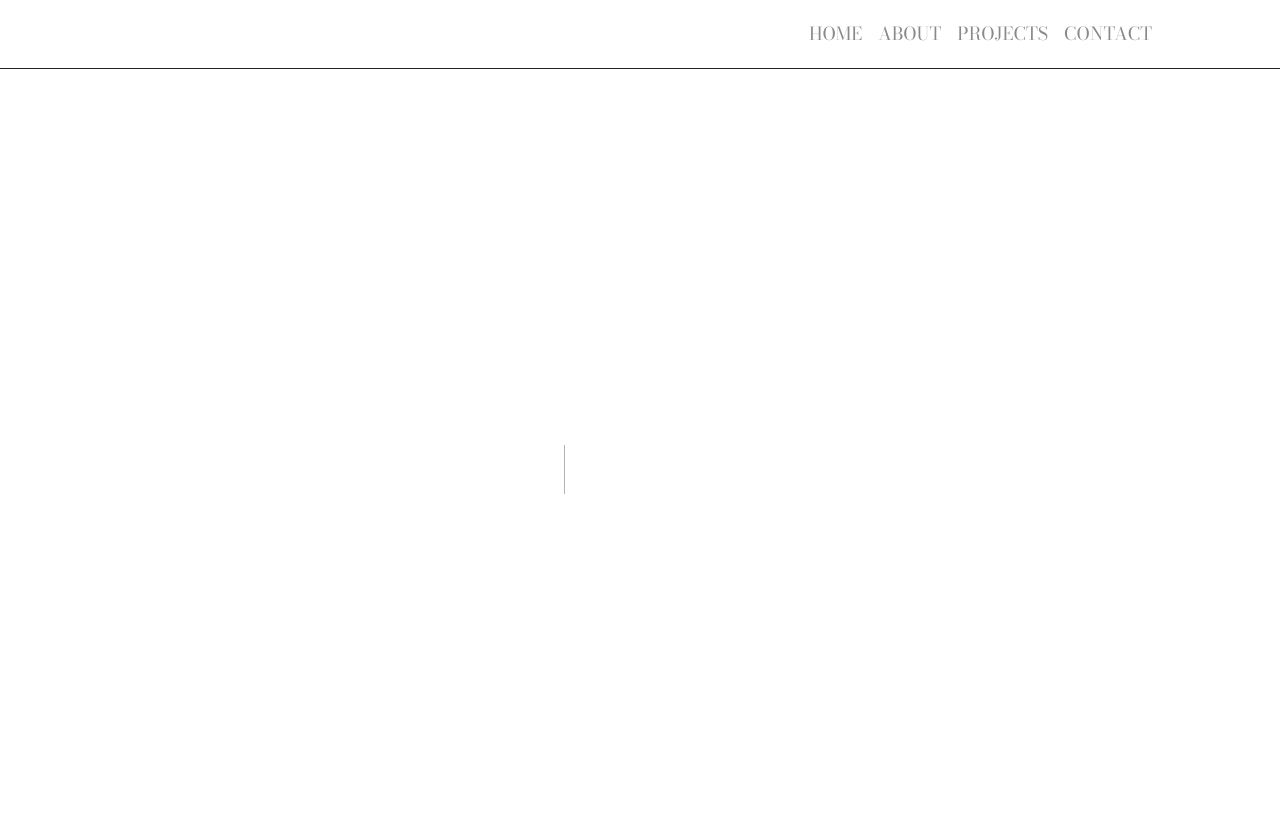
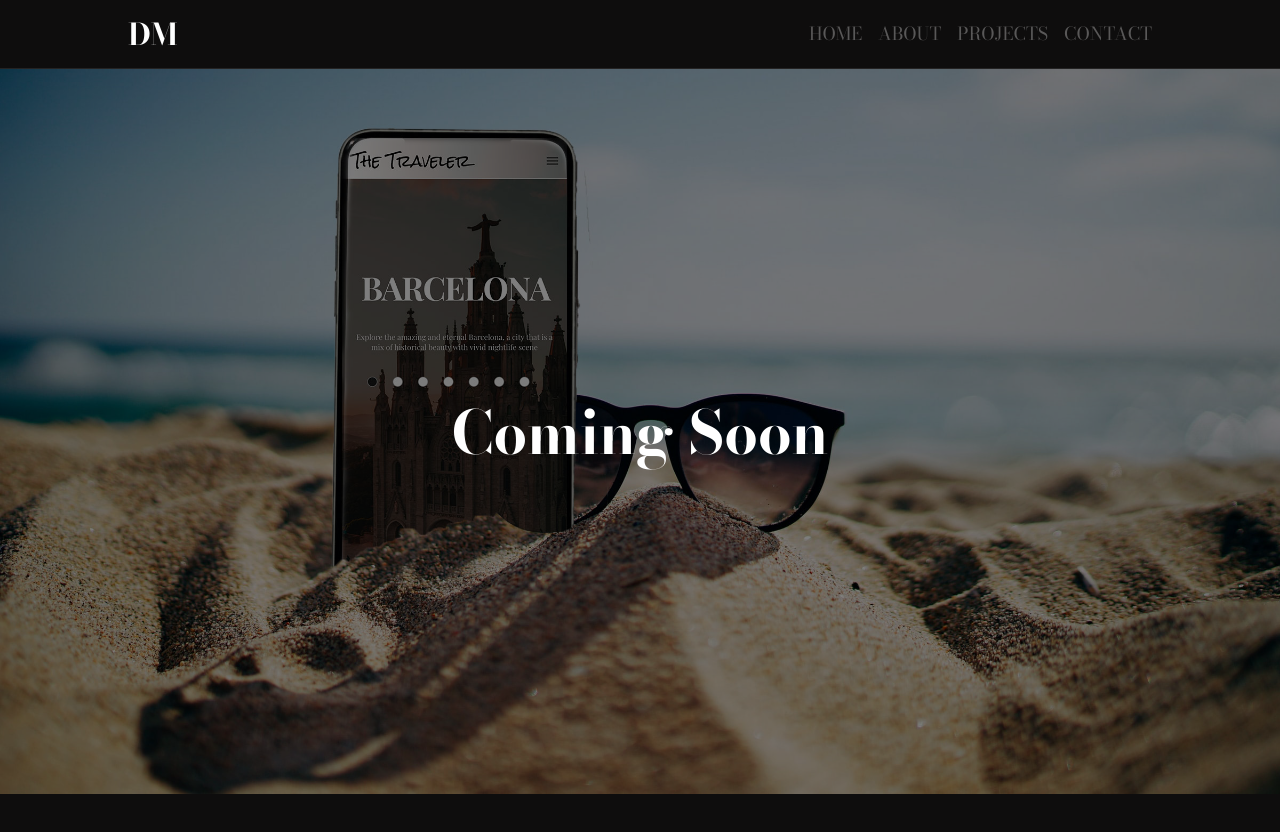
Before and after one commit to DarkoM996/nextjs-portfolio, a Next.js app: page /projects/travelwebsite in a window 1280 px wide. Before the commit this address had no page. Shown: the top 832 px of the page. After the commit the page ends 800 px from the top, so only its background shows below. Built offline with nearby package versions, Linux system fonts and the light colour scheme.

Commit message:
Intro to new case study

```diff
--- a/app/projects/coffeebar/page.jsx
+++ b/app/projects/coffeebar/page.jsx
@@ -17,7 +17,7 @@ import FAQ3 from "@/app/components/FAQ3";
 
 const page = () => {
   return (
-    <div className="max-w-[1920px] mx-auto relative h-screen bg-[#494848] ">
+    <div className="max-w-[1920px] mx-auto relative h-screen">
       <Image
         priority={true}
         src={gridPic}
--- /dev/null
+++ b/app/projects/travelwebsite/page.jsx
@@ -0,0 +1,24 @@
+import React from "react";
+import Image from "next/image";
+import gridPic from "../../images/12.jpg";
+
+const page = () => {
+  return (
+    <div className="max-w-[1920px] h-[103%] mx-auto relative">
+      <Image
+        priority={true}
+        src={gridPic}
+        fill
+        className="object-cover relative object-center"
+        alt="/"
+      />
+      <div className="max-w-[1920px] h-[100%] mx-auto relative flex bg-black/50">
+        <h1 className="font-bold text-6xl w-full flex justify-center items-center">
+          Coming Soon
+        </h1>
+      </div>
+    </div>
+  );
+};
+
+export default page;
```
